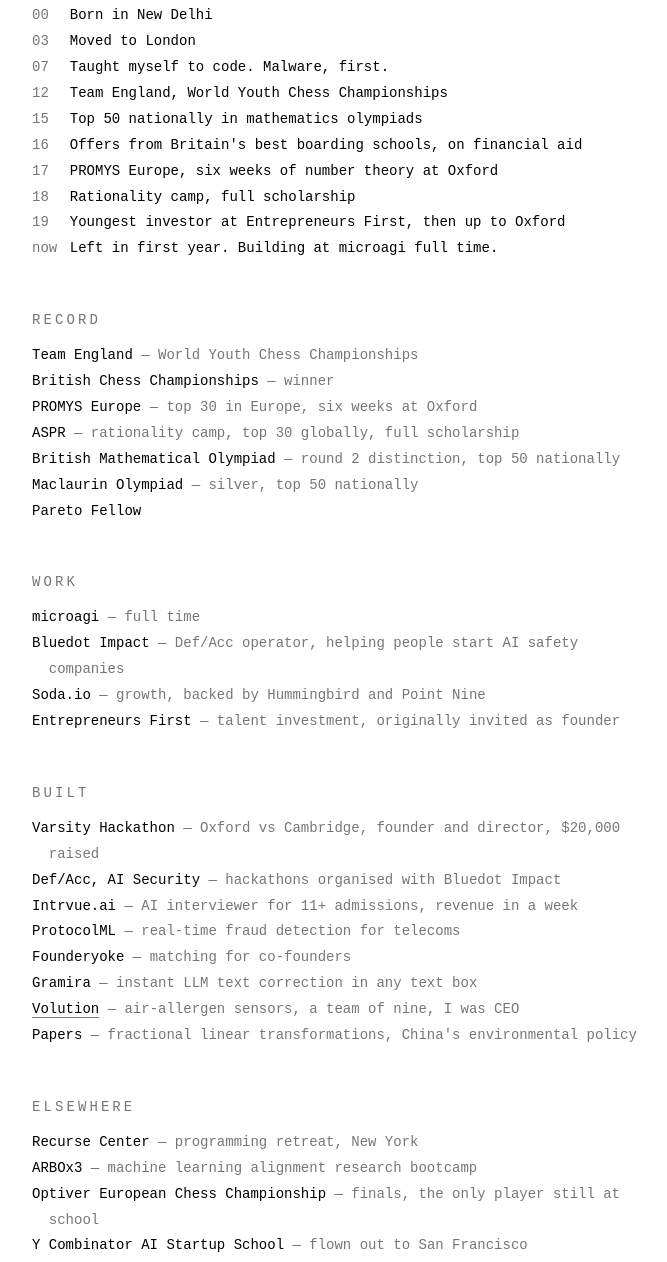
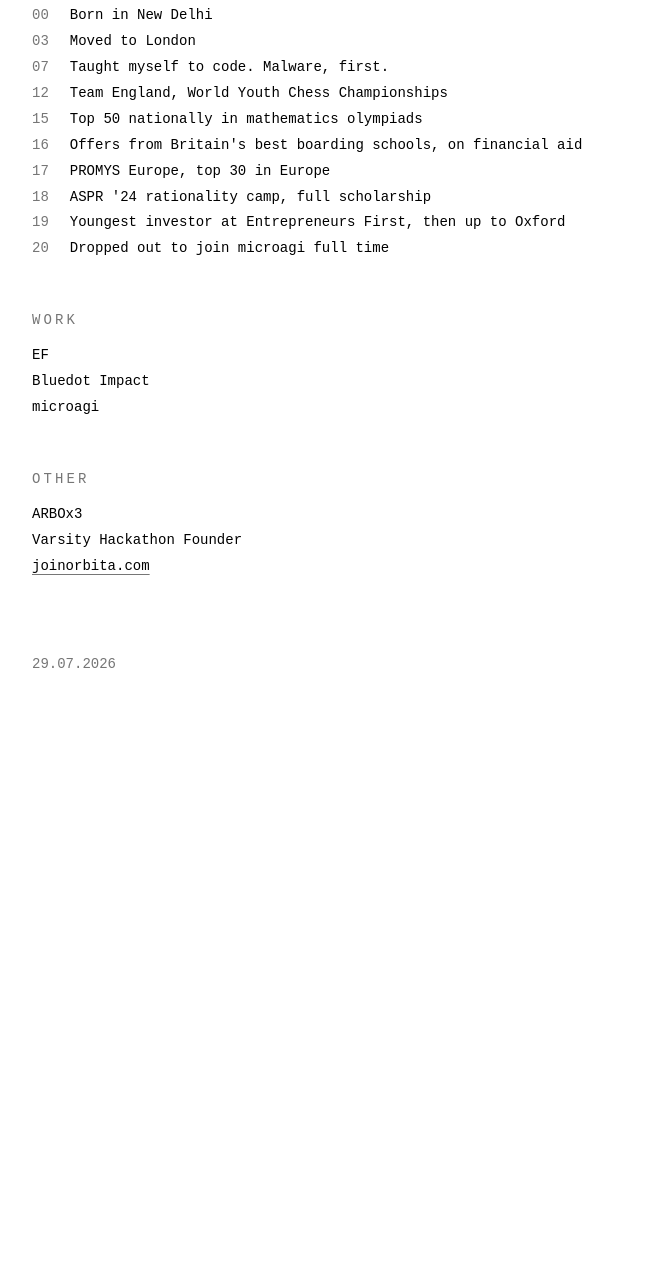
Before and after one commit to princek0/princek0.github.io, an Astro site: page /about in a window 1280 px wide. Shown: the part 259-1521 px from the top of the page, without its empty margins (304-971 px from the left). After the commit the page ends 1048 px from the top, so only its background shows below. Built offline with nearby package versions, Linux system fonts and the light colour scheme; Astro itself is replaced by a stand-in of ours.

Commit message:
Make about page more concise

```diff
--- a/src/data/profile.ts
+++ b/src/data/profile.ts
@@ -19,77 +19,23 @@
     age: "16",
     text: "Offers from Britain's best boarding schools, on financial aid",
   },
-  { age: "17", text: "PROMYS Europe, six weeks of number theory at Oxford" },
-  { age: "18", text: "Rationality camp, full scholarship" },
+  { age: "17", text: "PROMYS Europe, top 30 in Europe" },
+  { age: "18", text: "ASPR '24 rationality camp, full scholarship" },
   {
     age: "19",
     text: "Youngest investor at Entrepreneurs First, then up to Oxford",
   },
-  { age: "now", text: "Left in first year. Building at microagi full time." },
-];
-
-export const record: ProfileEntry[] = [
-  { name: "Team England", note: "World Youth Chess Championships" },
-  { name: "British Chess Championships", note: "winner" },
-  { name: "PROMYS Europe", note: "top 30 in Europe, six weeks at Oxford" },
-  { name: "ASPR", note: "rationality camp, top 30 globally, full scholarship" },
-  {
-    name: "British Mathematical Olympiad",
-    note: "round 2 distinction, top 50 nationally",
-  },
-  { name: "Maclaurin Olympiad", note: "silver, top 50 nationally" },
-  { name: "Pareto Fellow" },
+  { age: "20", text: "Dropped out to join microagi full time" },
 ];
 
 export const work: ProfileEntry[] = [
-  { name: "microagi", note: "full time" },
-  {
-    name: "Bluedot Impact",
-    note: "Def/Acc operator, helping people start AI safety companies",
-  },
-  { name: "Soda.io", note: "growth, backed by Hummingbird and Point Nine" },
-  {
-    name: "Entrepreneurs First",
-    note: "talent investment, originally invited as founder",
-  },
+  { name: "EF" },
+  { name: "Bluedot Impact" },
+  { name: "microagi" },
 ];
 
-export const built: ProfileEntry[] = [
-  {
-    name: "Varsity Hackathon",
-    note: "Oxford vs Cambridge, founder and director, $20,000 raised",
-  },
-  {
-    name: "Def/Acc, AI Security",
-    note: "hackathons organised with Bluedot Impact",
-  },
-  {
-    name: "Intrvue.ai",
-    note: "AI interviewer for 11+ admissions, revenue in a week",
-  },
-  { name: "ProtocolML", note: "real-time fraud detection for telecoms" },
-  { name: "Founderyoke", note: "matching for co-founders" },
-  { name: "Gramira", note: "instant LLM text correction in any text box" },
-  {
-    name: "Volution",
-    note: "air-allergen sensors, a team of nine, I was CEO",
-    href: "/pages/volution/",
-  },
-  {
-    name: "Papers",
-    note: "fractional linear transformations, China's environmental policy",
-  },
+export const other: ProfileEntry[] = [
+  { name: "ARBOx3" },
+  { name: "Varsity Hackathon Founder" },
+  { name: "joinorbita.com", href: "https://joinorbita.com" },
 ];
-
-export const elsewhere: ProfileEntry[] = [
-  { name: "Recurse Center", note: "programming retreat, New York" },
-  { name: "ARBOx3", note: "machine learning alignment research bootcamp" },
-  {
-    name: "Optiver European Chess Championship",
-    note: "finals, the only player still at school",
-  },
-  {
-    name: "Y Combinator AI Startup School",
-    note: "flown out to San Francisco",
-  },
-];
--- a/src/pages/about.astro
+++ b/src/pages/about.astro
@@ -1,11 +1,10 @@
 ---
 import EntryList from "../components/EntryList.astro";
 import SiteHeader from "../components/SiteHeader.astro";
-import { built, elsewhere, record, timeline, work } from "../data/profile";
+import { other, timeline, work } from "../data/profile";
 import BaseLayout from "../layouts/BaseLayout.astro";
 
-const description =
-  "Prince — path by age, record, work, things built, and elsewhere.";
+const description = "Prince — path by age, work, and other projects.";
 ---
 
 <BaseLayout title="About" {description}>
@@ -25,10 +24,8 @@
     </ul>
   </section>
 
-  <EntryList heading="Record" entries={record} />
   <EntryList heading="Work" entries={work} />
-  <EntryList heading="Built" entries={built} />
-  <EntryList heading="Elsewhere" entries={elsewhere} />
+  <EntryList heading="Other" entries={other} />
 
   <footer class="site-footer">
     <p>29.07.2026</p>
```
